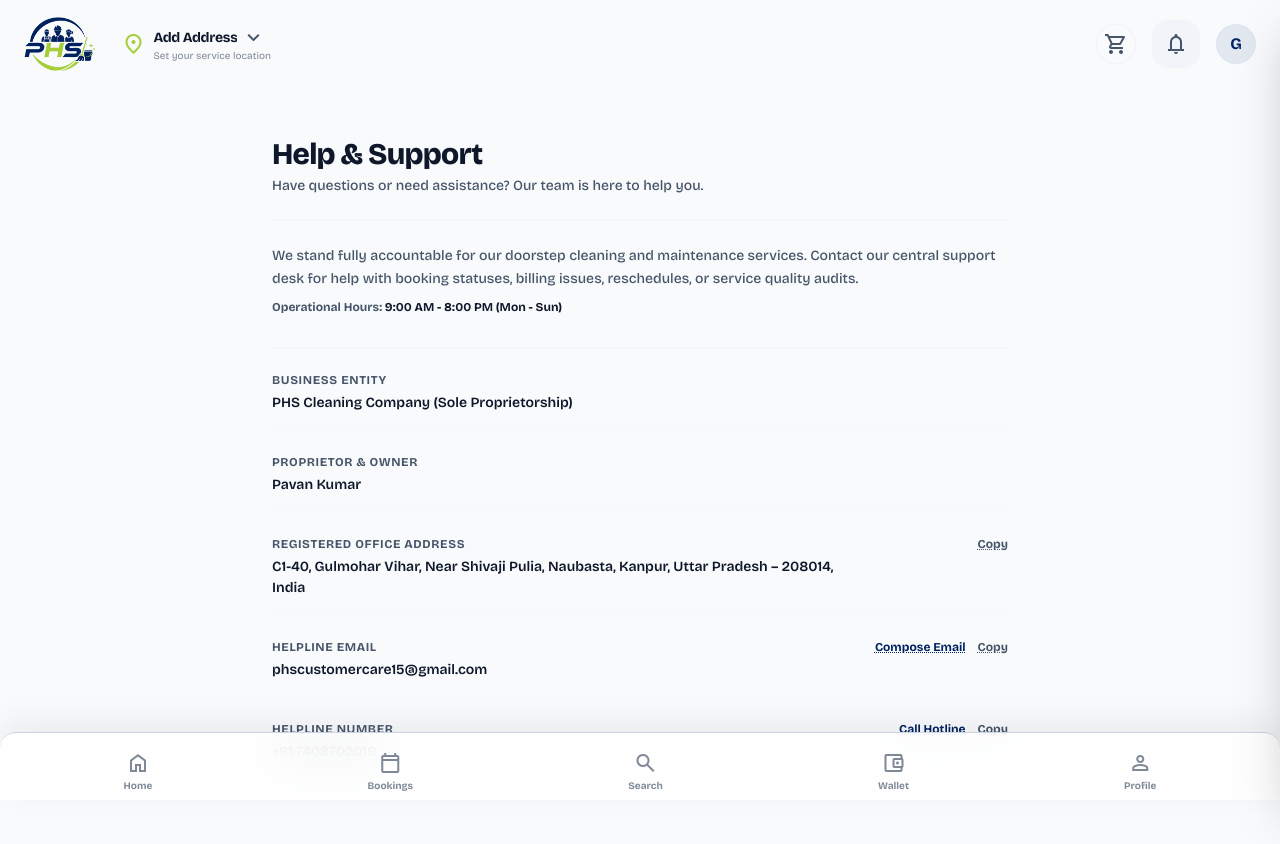
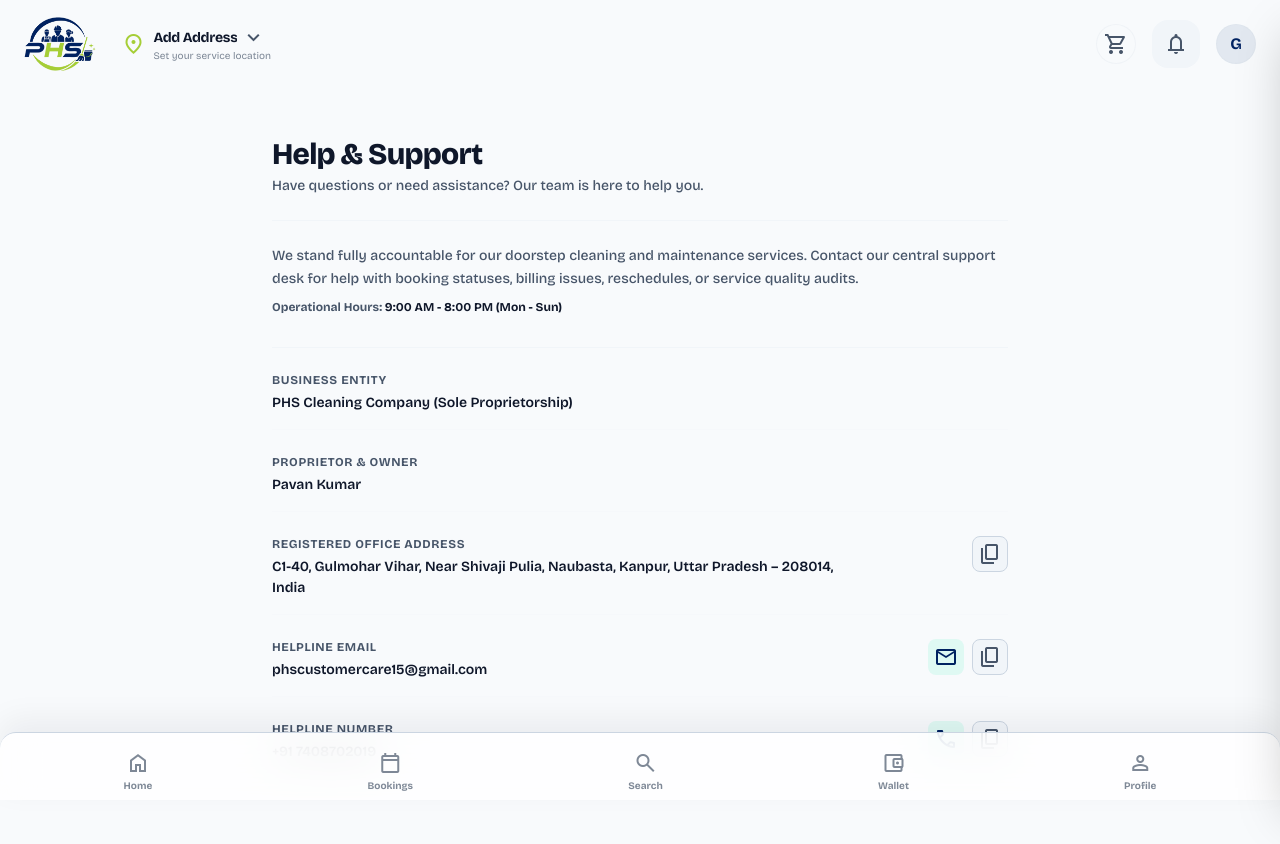
Before and after one commit to Uditsng/pawan-home-service, a Next.js app: page /customer/support in a window 1280 px wide. Shown: the top 844 px of the page. Built offline with nearby package versions, Linux system fonts and the light colour scheme; no server answers; the database is empty.

Commit message:
Small Chnage 1

```diff
--- a/src/app/admin/services/ServiceDataGrid.tsx
+++ b/src/app/admin/services/ServiceDataGrid.tsx
@@ -137,7 +137,7 @@
               <button
                 onClick={handleDeleteConfirm}
                 disabled={!!isDeleting}
-                className="px-4 py-2 rounded-xl text-sm font-bold bg-error text-red-500 hover:bg-error/90 shadow-sm shadow-error/20 transition-all disabled:opacity-50 flex items-center gap-2"
+                className="px-4 py-2 rounded-xl text-sm font-bold bg-error text-on-error hover:bg-error/90 shadow-sm shadow-error/20 transition-all disabled:opacity-50 flex items-center gap-2"
               >
                 {isDeleting ? <span className="material-symbols-outlined animate-spin text-sm">progress_activity</span> : null}
                 {isDeleting ? "Deleting..." : "Yes, Delete"}
@@ -250,7 +250,7 @@
                         </div>
                       </td>
                       <td className="px-4 py-1.5 whitespace-nowrap text-right">
-                        <div className="flex items-center justify-end gap-1.5 opacity-0 group-hover:opacity-100 transition-opacity">
+                        <div className="flex items-center justify-end gap-1.5">
                           <Link
                             href={`/admin/services/${service.id}/edit`}
                             className="p-1 text-on-surface-variant hover:text-primary hover:bg-surface-container rounded-lg transition-colors"
--- a/src/app/customer/support/SupportClient.tsx
+++ b/src/app/customer/support/SupportClient.tsx
@@ -78,22 +78,34 @@
               </span>
             </div>
 
-            <div className="flex items-center gap-3 mt-1 sm:mt-0 shrink-0">
+            <div className="flex items-center gap-2 mt-1 sm:mt-0 shrink-0">
               {item.actionHref && item.actionLabel && (
                 <a
                   href={item.actionHref}
-                  className="text-xs font-bold text-primary hover:text-secondary underline decoration-dotted transition-colors"
+                  className="flex items-center justify-center w-9 h-9 rounded-lg bg-primary/10 text-primary hover:bg-primary hover:text-white transition-all duration-200 active:scale-95 cursor-pointer"
+                  title={item.actionLabel}
+                  aria-label={item.actionLabel}
                 >
-                  {item.actionLabel}
+                  <span className="material-symbols-outlined text-[20px]">
+                    {item.label.toLowerCase().includes("email") ? "mail" : "call"}
+                  </span>
                 </a>
               )}
 
               {item.isCopyable && (
                 <button
                   onClick={() => handleCopy(item.value, index)}
-                  className="text-xs font-bold text-on-surface-variant hover:text-on-surface underline decoration-dotted transition-colors cursor-pointer"
+                  className={`flex items-center justify-center w-9 h-9 rounded-lg transition-all duration-200 cursor-pointer active:scale-95 border ${
+                    copiedIndex === index
+                      ? "bg-success/10 text-success border-success/20"
+                      : "bg-surface-container text-on-surface-variant border-outline-variant/10 hover:bg-surface-container-high hover:text-on-surface"
+                  }`}
+                  title={copiedIndex === index ? "Copied!" : "Copy to clipboard"}
+                  aria-label={copiedIndex === index ? "Copied" : "Copy"}
                 >
-                  {copiedIndex === index ? "Copied" : "Copy"}
+                  <span className="material-symbols-outlined text-[20px]" style={{ fontVariationSettings: copiedIndex === index ? "'FILL' 1" : "'FILL' 0" }}>
+                    {copiedIndex === index ? "check" : "content_copy"}
+                  </span>
                 </button>
               )}
             </div>
--- a/src/components/SplashLoader.tsx
+++ b/src/components/SplashLoader.tsx
@@ -49,6 +49,7 @@
             src="/app-icon.png"
             alt="PHS Logo"
             fill
+            sizes="128px"
             className="object-cover rounded-3xl"
             priority
           />
```
Also changed, not shown: 3 other files (tests, documents, lock files or other folders).
